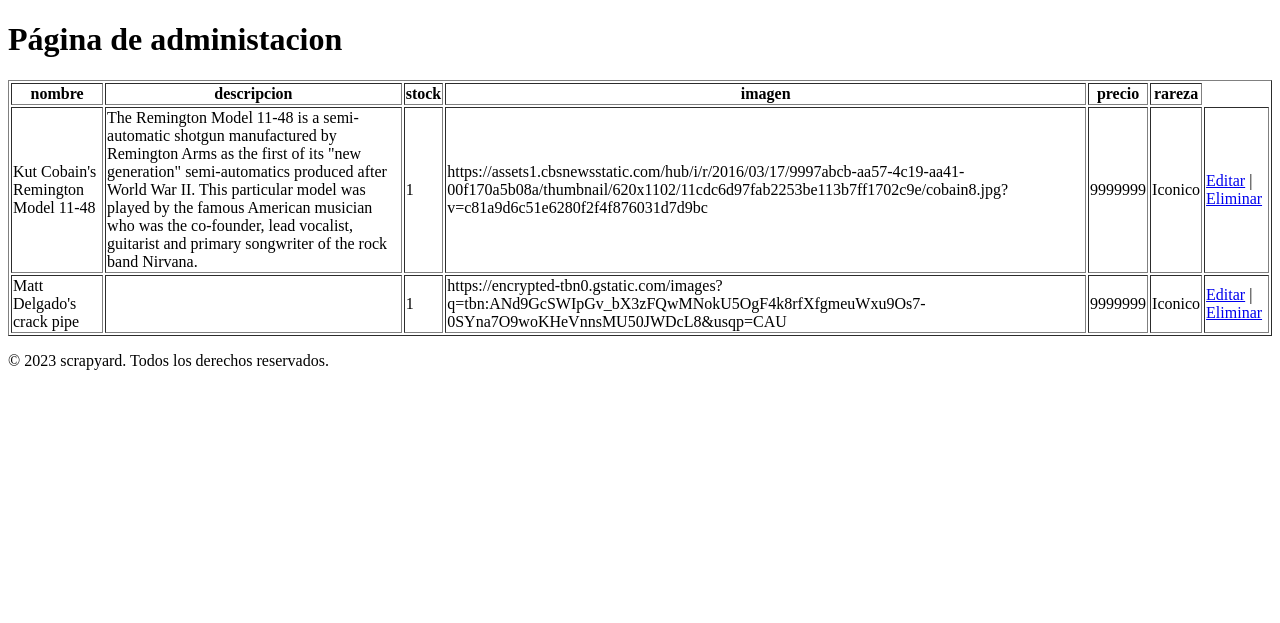
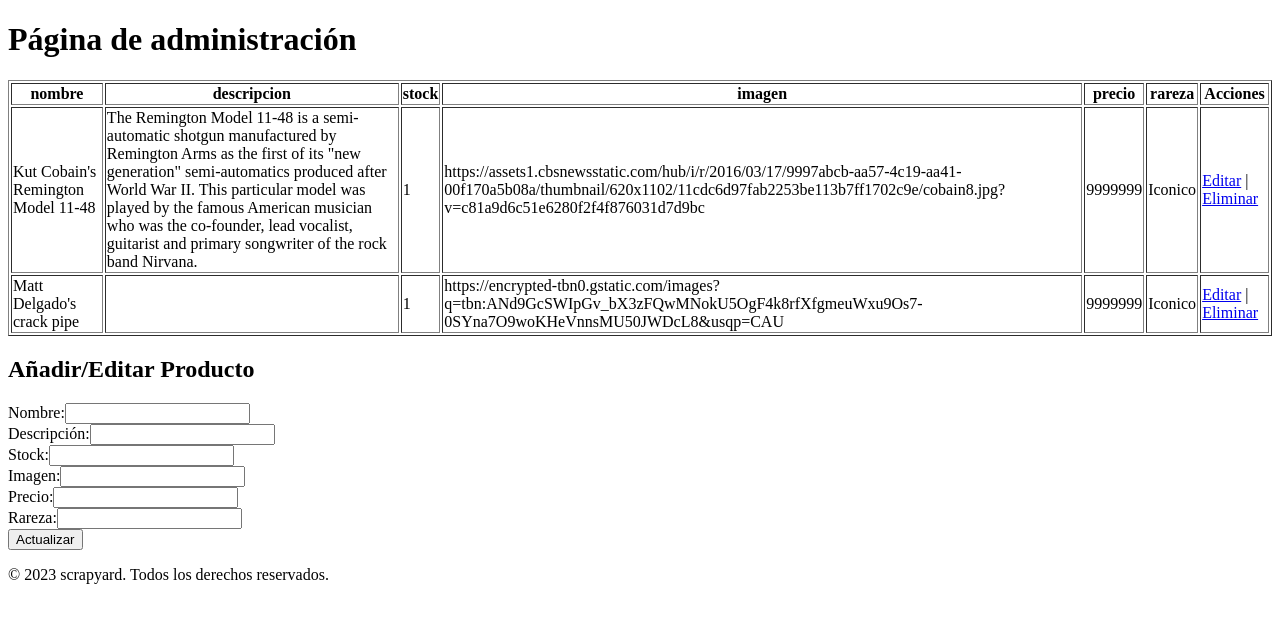
Before and after one commit to robcasgo/htdocs, a PHP site: page /adminpage.php?editar=1 in a window 1280 px wide. Shown: the part 160-783 px from the top of the page. Run offline with PHP 8.4, Linux system fonts and the light colour scheme; data comes from the database, SQL or seed files in the repository.

Commit message:
administracion sin editar

```diff
--- a/scrapyard/adminpage.php
+++ b/scrapyard/adminpage.php
@@ -1,34 +1,117 @@
 <?php
-include 'conexion.php'; // Incluir el archivo de conexión a la base de datos
-include 'header.php'; // Incluir el archivo de cabecera
+include 'conexion.php';
+include 'header.php';
 
-// Consulta para obtener los usuarios desde la base de datos
-echo "<h1>Página de administacion</h1>";
-$sql = "select * from productos";
-// Ejecutamos y recogemos el resultado
+echo "<h1>Página de administración</h1>";
+
+// Mostrar la lista de productos
+$sql = "SELECT * FROM productos";
 $result = $conn->query($sql);
 
 if ($result->num_rows > 0) {
-    // Mostrar la lista de productos en una tabla
+    // Imprimir la tabla con la lista de productos
     echo "<table border='1'>";
-    echo "<tr><th>nombre</th><th>descripcion</th><th>stock</th><th>imagen</th><th>precio</th><th>rareza</th></tr>";
+    echo "<tr><th>nombre</th><th>descripcion</th><th>stock</th><th>imagen</th><th>precio</th><th>rareza</th><th>Acciones</th></tr>";
+
     while ($row = $result->fetch_assoc()) {
         echo "<tr>";
-        // valores que quiero mostrar
         echo "<td>" . $row['nombre'] . "</td>";
         echo "<td>" . $row['descripcion'] . "</td>";
         echo "<td>" . $row['stock'] . "</td>";
         echo "<td>" . $row['imagen'] . "</td>";
         echo "<td>" . $row['precio'] . "</td>";
         echo "<td>" . $row['rareza'] . "</td>";
-        // editar/eliminar
-        echo "<td><a href='editarproducto.php?id=" . $row['id'] . "'>Editar</a> | <a href='admin.php?eliminar=" . $row['id'] . "'>Eliminar</a></td>";
+        echo "<td><a href='adminpage.php?editar=" . $row['id'] . "'>Editar</a> | <a href='adminpage.php?eliminar=" . $row['id'] . "'>Eliminar</a></td>";
         echo "</tr>";
     }
+
     echo "</table>";
 } else {
-    echo "No se encontraron usuarios.";
+    echo "No se encontraron productos.";
 }
 
+echo "<h2>Añadir/Editar Producto</h2>";
 
-include 'footer.php'; // Incluir el archivo de pie de página
+$nombre = $descripcion = $stock = $imagen = $precio = $rareza = "";
+
+// Procesar formulario de edición o adición
+if ($_SERVER["REQUEST_METHOD"] == "POST") {
+    $nombre = $_POST['nombre'];
+    $descripcion = $_POST['descripcion'];
+    $stock = (int) $_POST['stock'];
+    $imagen = $_POST['imagen'];
+    $precio = (float) $_POST['precio'];
+    $rareza = $_POST['rareza'];
+
+    if (isset($_GET['editar'])) {
+        // Si se está editando un producto
+        $id_editar = (int) $_GET['editar'];
+
+        $sql_actualizar = "UPDATE productos SET nombre='$nombre', descripcion='$descripcion', stock=$stock, imagen='$imagen', precio=$precio, rareza='$rareza' WHERE id=$id_editar";
+
+        $resultado_actualizar = $conn->query($sql_actualizar);
+
+        if (!$resultado_actualizar) {
+            echo "Error al actualizar el producto: " . $conn->error;
+        } else {
+            // Redirigir a la página de administración después de la actualización
+            header("Location: adminpage.php");
+            exit();
+        }
+    } else {
+        // Si se está añadiendo un nuevo producto
+        $sql_insertar = "INSERT INTO productos (nombre, descripcion, stock, imagen, precio, rareza) VALUES ('$nombre', '$descripcion', $stock, '$imagen', $precio, '$rareza')";
+
+        $resultado_insertar = $conn->query($sql_insertar);
+
+        if (!$resultado_insertar) {
+            echo "Error al insertar el nuevo producto: " . $conn->error;
+        } else {
+            // Redirigir a la página de administración después de la inserción
+            header("Location: adminpage.php");
+            exit();
+        }
+    }
+}
+
+// Formulario para añadir o editar productos
+echo "<form method='post' action='adminpage.php'>";
+echo "<label for='nombre'>Nombre:</label>";
+echo "<input type='text' name='nombre' value='$nombre' required><br>";
+echo "<label for='descripcion'>Descripción:</label>";
+echo "<input type='text' name='descripcion' value='$descripcion' required><br>";
+echo "<label for='stock'>Stock:</label>";
+echo "<input type='number' name='stock' value='$stock' required><br>";
+echo "<label for='imagen'>Imagen:</label>";
+echo "<input type='text' name='imagen' value='$imagen' required><br>";
+echo "<label for='precio'>Precio:</label>";
+echo "<input type='number' name='precio' value='$precio' required><br>";
+echo "<label for='rareza'>Rareza:</label>";
+echo "<input type='text' name='rareza' value='$rareza' required><br>";
+
+if (isset($_GET['editar'])) {
+    // Si se está editando, agregar un campo oculto con el ID del producto
+    echo "<input type='hidden' name='id_editar' value='" . $_GET['editar'] . "'>";
+    echo "<input type='submit' value='Actualizar'>";
+} else {
+    echo "<input type='submit' value='Añadir'>";
+}
+
+echo "</form>";
+
+if (isset($_GET['eliminar'])) {
+    // Si se solicita eliminar un producto
+    $id_eliminar = (int) $_GET['eliminar'];
+    $sql_eliminar = "DELETE FROM productos WHERE id=$id_eliminar";
+    $resultado_eliminar = $conn->query($sql_eliminar);
+
+    if (!$resultado_eliminar) {
+        echo "Error al eliminar el producto: " . $conn->error;
+    } else {
+        // Redirigir a la página de administración después de la eliminación
+        header("Location: adminpage.php");
+        exit();
+    }
+}
+
+include 'footer.php';
--- a/scrapyard/conexion.php
+++ b/scrapyard/conexion.php
@@ -7,5 +7,3 @@ if (!$conn) {
     die("Connection failed: " . mysqli_connect_error());
 }
 echo "Connected successfully";
-
-?>
--- a/scrapyard/index.php
+++ b/scrapyard/index.php
@@ -25,4 +25,3 @@
 }
 
 include 'footer.php'; // incluir el archivo de pie de página
-?>
--- a/scrapyard/validarlogin.php
+++ b/scrapyard/validarlogin.php
@@ -1,7 +1,7 @@
 <?php
 session_start();
 
-include("conexion.php");
+include "conexion.php";
 
 $username = $_POST['username'];
 $password = $_POST['password'];
@@ -37,4 +37,3 @@ if ($row["role"] == "admin") {
 
 //cierro la conexions
 $conn->close();
-?>
```
Also changed, not shown: scrapyard/actualizarproducto.php (deleted, +0 -32 lines), scrapyard/editarproducto.php (deleted, +0 -49 lines), scrapyard/validarregistro.php (+5 -7 lines), scrapyard/footer.php (line endings or trailing spaces), scrapyard/header.php (line endings or trailing spaces), scrapyard/login.php (line endings or trailing spaces), scrapyard/registro.php (line endings or trailing spaces), scrapyard/userpage.php (indentation only). Lines whose indentation alone changed are shown as unchanged.
